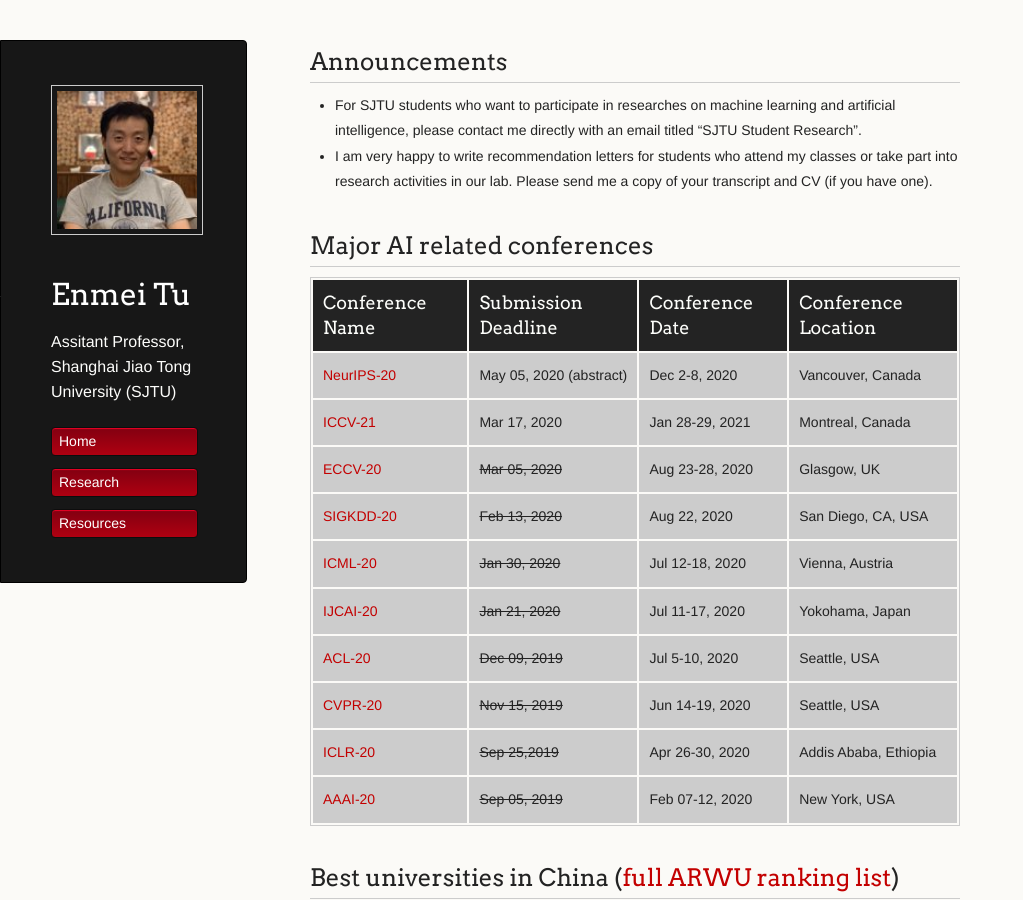
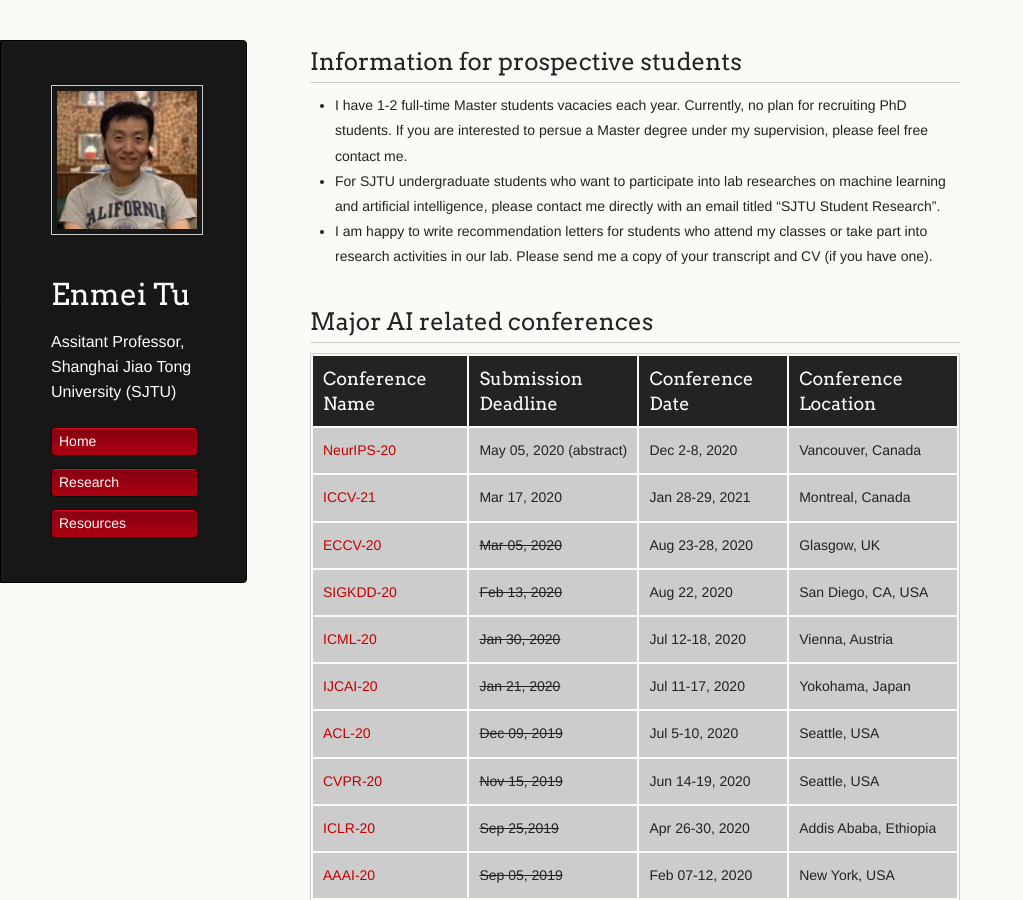
Before and after one commit to hellotem/enmeitu.github.io, a Jekyll site: the page built from resource/index.md, in a window 1280 px wide and 900 px high. Shown: the whole window, without its empty margins (0-1023 px from the left). Built offline with Jekyll 4.4.1, drawn with Linux system fonts in a browser that asks for light colours; our own code applies the rules of GitHub Pages for plain Markdown files.

Commit message:
Update index.md

```diff
--- a/resource/index.md
+++ b/resource/index.md
@@ -1,9 +1,10 @@
 ---
 layout: default
 ---
-## Announcements
-*  For SJTU students who want to participate in researches on machine learning and artificial intelligence, please contact me directly with an email titled "SJTU Student Research".
-* I am very happy to write recommendation letters for students who attend my classes or take part into research activities in our lab. Please send me a copy of your transcript and CV (if you have one).
+## Information for prospective students
+* I have 1-2 full-time Master students vacacies each year. Currently, no plan for recruiting PhD students. If you are interested to persue a Master degree under my supervision, please feel free contact me.
+* For SJTU undergraduate students who want to participate into lab researches on machine learning and artificial intelligence, please contact me directly with an email titled "SJTU Student Research".
+* I am happy to write recommendation letters for students who attend my classes or take part into research activities in our lab. Please send me a copy of your transcript and CV (if you have one).
 
 ## Major AI related conferences
 
```
